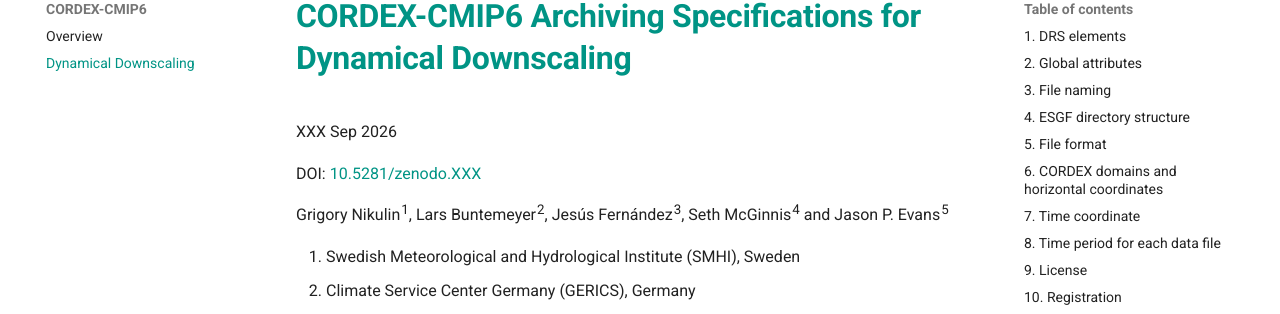
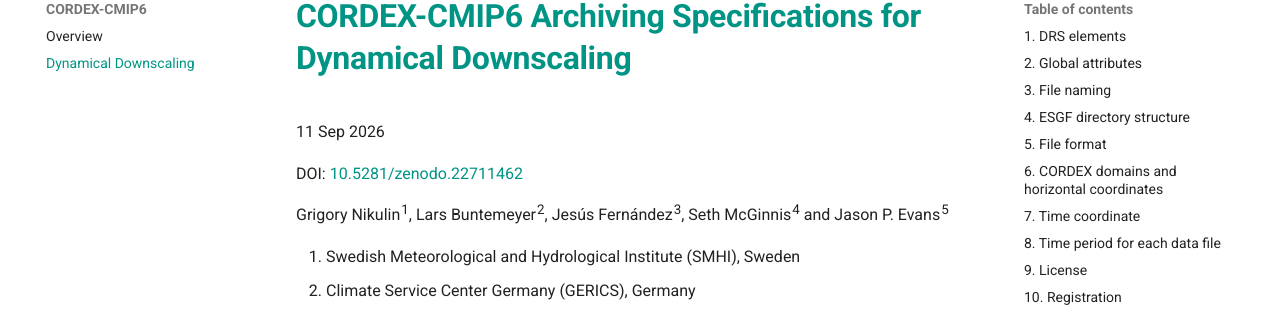
Before and after one commit to WCRP-CORDEX/archive-specifications, an MkDocs documentation site: the page built from docs/CORDEX-CMIP6_archiving_specifications_DD.md, in a window 1280 px wide and 900 px high. Shown: the part 162-476 px from the top of the window. Built offline with MkDocs 1.6.1 and Material for MkDocs 9.7.7, drawn with Linux system fonts in a browser that asks for light colours; comment, search, counter and statistics services are not loaded; the version menu is left out.

Commit message:
Prepare for release of v4
And remove brackets from title. See https://github.com/WCRP-CORDEX/archive-specifications/commit/10595ab985006889053902d3a0ed788b81a8cec1#r199669711

````diff
--- a/docs/CORDEX-CMIP6_archiving_specifications_DD.md
+++ b/docs/CORDEX-CMIP6_archiving_specifications_DD.md
@@ -4,9 +4,9 @@
 ---
 # CORDEX-CMIP6 Archiving Specifications for Dynamical Downscaling
 
-XXX Sep 2026
+11 Sep 2026
 
-DOI: [10.5281/zenodo.XXX](https://doi.org/10.5281/zenodo.XXX)
+DOI: [10.5281/zenodo.22711462](https://doi.org/10.5281/zenodo.22711462)
 
 Grigory Nikulin<sup>1</sup>, Lars Buntemeyer<sup>2</sup>, Jesús Fernández<sup>3</sup>, Seth McGinnis<sup>4</sup> and Jason P. Evans<sup>5</sup>
 
@@ -118,7 +118,7 @@
 
  4. <a id="title-note"></a>The `title` global attribute can be used to provide a short summary of the dataset in the file. There is no standard form used to record this information, but a suggestion is shown below. Variant labels would be optional, but useful to disambiguate in case of downscaling several ensemble members:
 ```python
-   title = f"{institution_id} {source_id} downscaling of {driving_source_id} {driving_experiment_id} [{driving_variant_label}] for {project_id} {domain_id}"
+   title = f"{institution_id} {source_id} downscaling of {driving_source_id} {driving_experiment_id} {driving_variant_label} for {project_id} {domain_id}"
    title = "MyINST MyRCM-2-1 downscaling of MyGCM6-2 ssp370 for CORDEX-CMIP6 AFR-12"
    title = "MyINST MyRCM-2-1 downscaling of MyGCM6-2 ssp370 r14i1p1f1 for CORDEX-CMIP6 AFR-12"
 ```
@@ -521,7 +521,7 @@
 
 | Version | Date | Comment |
 | :---: | :---- | :---- |
-| [v4](XXX) | XXX | <ul><li>Recommend `esgf-qa` orchestrator of QA/QC ([#51](https://github.com/WCRP-CORDEX/archive-specifications/issues/51)).<li>Link full examples of CMORized files ([#52](https://github.com/WCRP-CORDEX/archive-specifications/issues/52)).<li>Suggest building rule for CF `title` attribute ([#53](https://github.com/WCRP-CORDEX/archive-specifications/issues/53)).</ul> |
+| [v4](https://doi.org/10.5281/zenodo.22711462) | 2026-09-11 | <ul><li>Recommend `esgf-qa` orchestrator of QA/QC ([#51](https://github.com/WCRP-CORDEX/archive-specifications/issues/51)).<li>Link full examples of CMORized files ([#52](https://github.com/WCRP-CORDEX/archive-specifications/issues/52)).<li>Suggest building rule for CF `title` attribute ([#53](https://github.com/WCRP-CORDEX/archive-specifications/issues/53)).</ul> |
 | [v3](https://doi.org/10.5281/zenodo.20274448) | 2026-05-26 | <ul><li>First version official in mkdocs at https://wcrp-cordex.github.io/archive-specifications/CORDEX-CMIP6_archiving_specifications_DD.<li>Update user support target repository.<li>Fix inconsistency in `driving_experiment` attribute for the evaluation experiment ([#26](https://github.com/WCRP-CORDEX/archive-specifications/issues/26)).<li>Fix case in `long_name` of LCC projected coordinates ([#27](https://github.com/WCRP-CORDEX/archive-specifications/issues/27)).<li>Skip mandatory nature of `grid_mapping` in non-projected grids ([#29](https://github.com/WCRP-CORDEX/archive-specifications/issues/29)).<li>Add quality checker info and repacking recommendation ([#38](https://github.com/WCRP-CORDEX/archive-specifications/issues/38)).<li>Allow for different grids for different model components of the same simulation ([#40](https://github.com/WCRP-CORDEX/archive-specifications/issues/40)).<li>Allow for multiple `activity_id`s ([#45](https://github.com/WCRP-CORDEX/archive-specifications/issues/45)).<li>Some smaller updates and rewording([#30](https://github.com/WCRP-CORDEX/archive-specifications/issues/30) [#49](https://github.com/WCRP-CORDEX/archive-specifications/issues/49)).</ul> |
 | [v2](https://doi.org/10.5281/zenodo.15047096) | 2025-03-21 | <ul><li>Change of project_id (CORDEX to CORDEX-CMIP6) due to ESGF publication requirements ([#22](https://github.com/WCRP-CORDEX/archive-specifications/issues/22)) <li>`mip_era` is excluded from the ESGF directory structure and search facets mapping, must be presented as the global attribute only ([#24](https://github.com/WCRP-CORDEX/archive-specifications/issues/24)) <li>Fixed example for `creation_date` global attribute ([#19](https://github.com/WCRP-CORDEX/archive-specifications/issues/19)) <li>New example (13.5) illustrating scalar coordinate variables for height ([#18](https://github.com/WCRP-CORDEX/archive-specifications/issues/18)) <li>Specify time coordinate origin, but not specific formatting ([#5](https://github.com/WCRP-CORDEX/archive-specifications/issues/5)) <li>Allow grid mapping variable to match the grid_mapping_name ([#17](https://github.com/WCRP-CORDEX/archive-specifications/issues/17))</ul> |
 | [v1](https://doi.org/10.5281/zenodo.10961069) | 2024-04-10 | Initial release on April, 10th, 2024. |
````
Also changed, not shown: README.md (+1 -0 lines).
